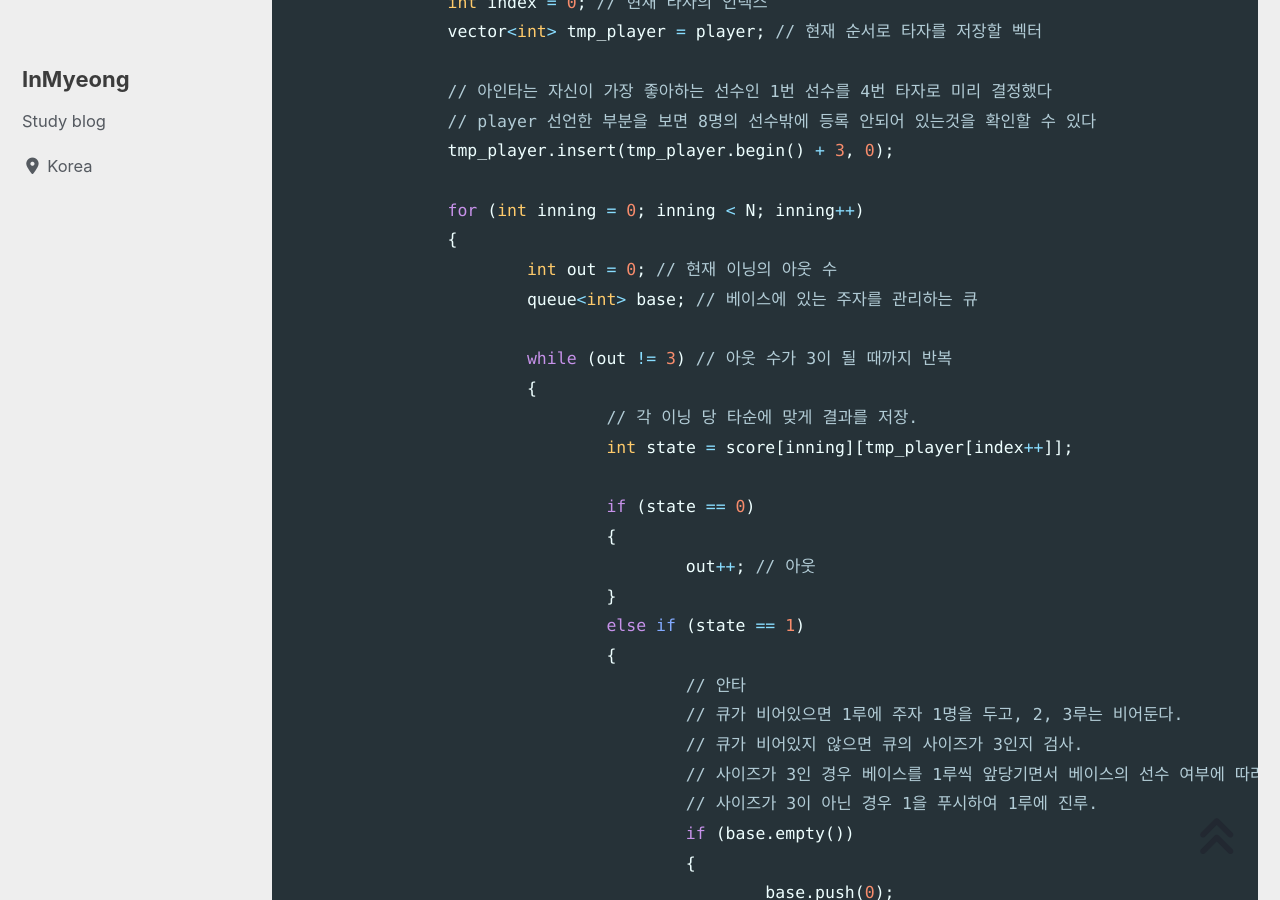
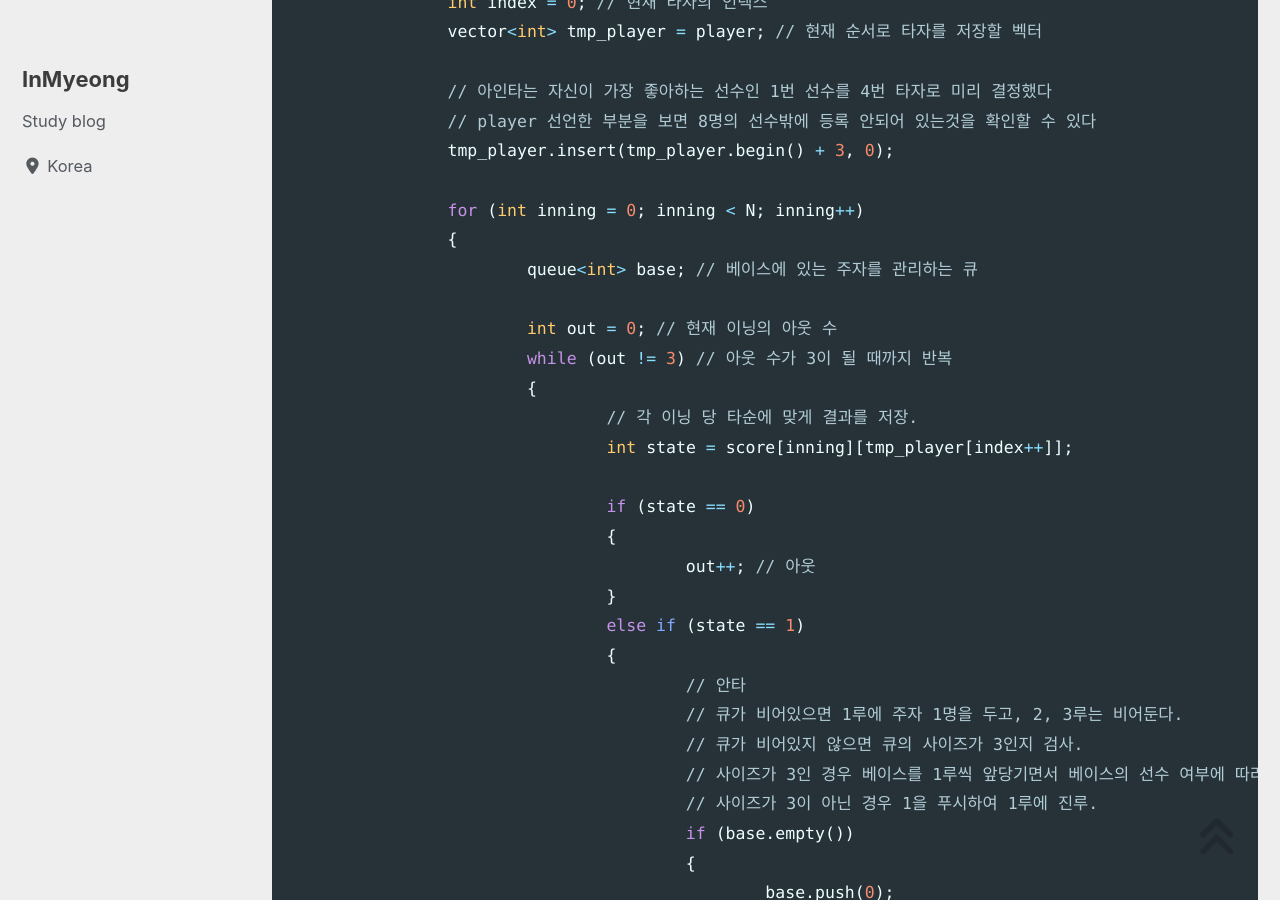
Before and after one commit to devMyeong/devMyeong.github.io, a Jekyll site: the page built from _posts/codingTest/2023-05-01-삼성기출.md, in a window 1280 px wide and 900 px high, scrolled down 53069 px. Built offline with Jekyll 4.4.1, drawn with Linux system fonts in a browser that asks for light colours; cached includes are drawn as plain includes; nearby versions of some CDN libraries; some web fonts are replaced; comment, search, counter and statistics services are not loaded.

Commit message:
Chore : 수정

```diff
--- a/_posts/codingTest/2023-05-01-삼성기출.md
+++ b/_posts/codingTest/2023-05-01-삼성기출.md
@@ -1741,9 +1741,9 @@ int main(void)
 
 		for (int inning = 0; inning < N; inning++)
 		{
+			queue<int> base; // 베이스에 있는 주자를 관리하는 큐
+
 			int out = 0; // 현재 이닝의 아웃 수
-			queue<int> base; // 베이스에 있는 주자를 관리하는 큐
-
 			while (out != 3) // 아웃 수가 3이 될 때까지 반복
 			{
 				// 각 이닝 당 타순에 맞게 결과를 저장.
```
